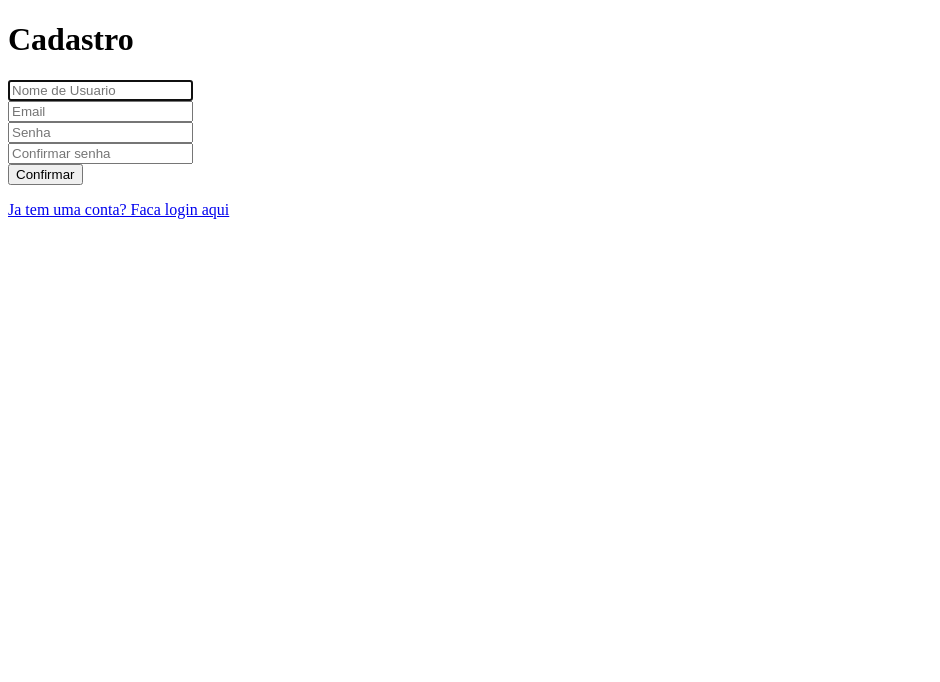
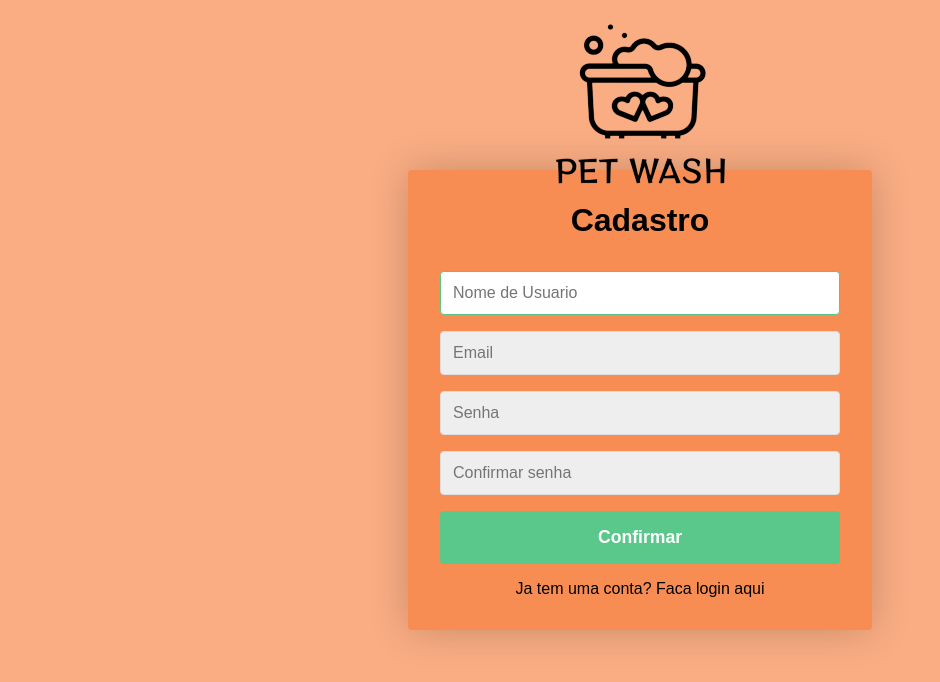
Before and after one commit to guilhermeafonsoch/PetWash, a PHP site: page /templates/cadastro.html in a window 1280 px wide. Shown: the top 682 px of the page, without its empty margins (0-940 px from the left). Run offline with PHP 8.4, Linux system fonts and the light colour scheme.

Commit message:
HTML Cadastro

```diff
--- a/src/styles/main.css
+++ b/src/styles/main.css
@@ -20,7 +20,7 @@ body {
 
 .logo {
     position:absolute;
-    top: 0px;
+    top: 2%;
     margin: 5px;
     justify-content: center;
 }
--- a/src/templates/cadastro.html
+++ b/src/templates/cadastro.html
@@ -5,10 +5,21 @@
     <meta http-equiv="X-UA-Compatible" content="IE=edge">
     <meta name="viewport" content="width=device-width, initial-scale=1.0">
     <title>Cadastro</title>
+
+    <!--Icone e import de css -->
+    <link rel="shortcut icon" type="image/png" href="../img/logo.png">
+    <link rel="stylesheet" href="../styles/main.css">
 </head>
 <body>
+
+    <div class="logo">
+        <img src="../img/logo.png" alt="petshop">
+    </div>
+
 <!-- Formulario de Cadastro -->
-            <form class="formulario formularioCadastro" id="cadastro">
+    <div class="container">
+
+        <form class="formulario" id="cadastro">
 
             <h1 class="tituloFormulario">Cadastro</h1>
             <div class="msgFormulario msgFormularioError"></div>
@@ -44,6 +55,9 @@
             <p class="textoFormulario">
                 <a class="linkFormulario" href="./" id="linkLogin">Ja tem uma conta? Faca login aqui</a>
             </p>
+
         </form>
+
+    </div>
 </body>
 </html>
--- a/src/templates/index.html
+++ b/src/templates/index.html
@@ -51,5 +51,3 @@
     <!-- import de js-->
     <script src="../main.js"></script>
 </body>
-
-<!-- Commentario teste -->
```
Lines whose indentation alone changed are shown as unchanged.
